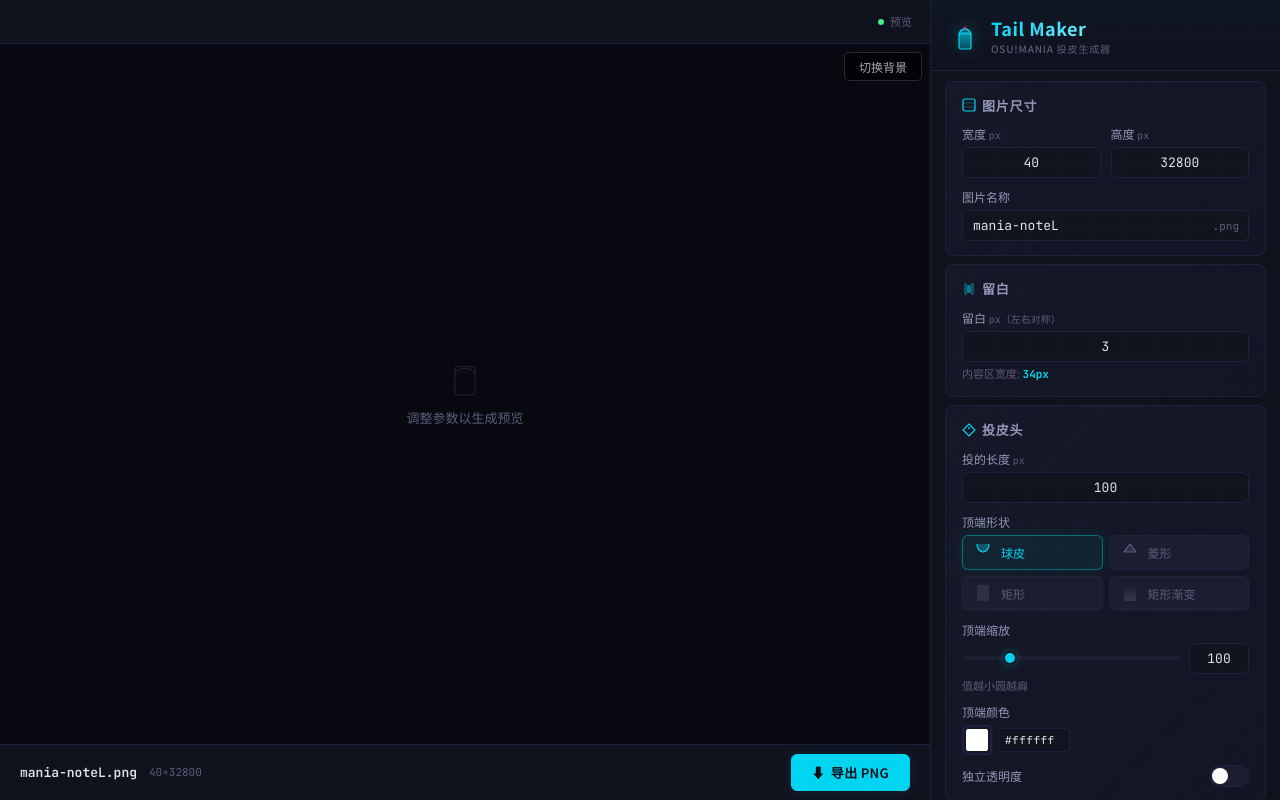
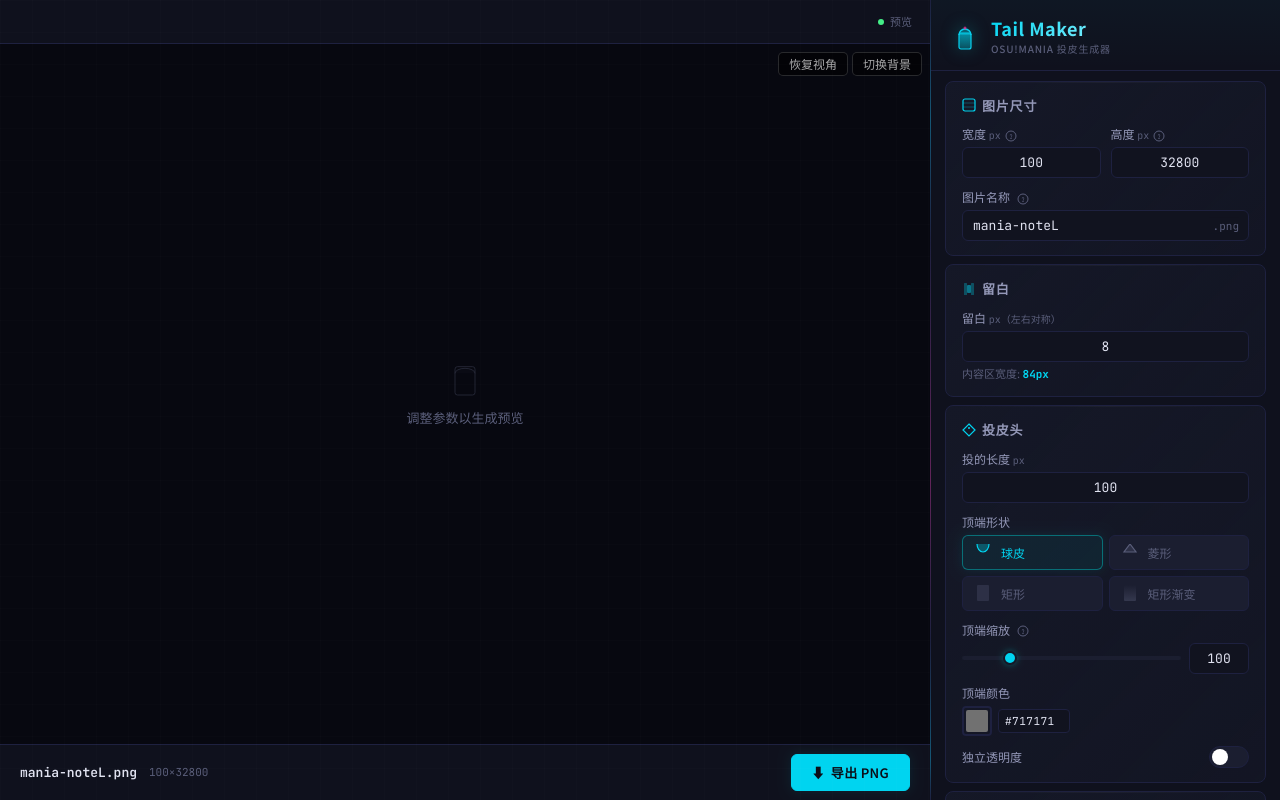
Before and after one commit to 2710165659/osu-manina-tail-maker, a Vue app: page / in a window 1280 px wide. Built offline with nearby package versions, Linux system fonts and the light colour scheme.

Commit message:
feat: 边框功能完善，默认宽度修改

```diff
--- a/src/components/ConfigPanel/CapSection.vue
+++ b/src/components/ConfigPanel/CapSection.vue
@@ -77,7 +77,13 @@ const opacityModel = computed({
     </div>
 
     <div class="field">
-      <label class="field-label">顶端缩放</label>
+      <label class="field-label">
+        顶端缩放
+        <span class="help-icon" title="值越小圆越扁">
+          <svg width="12" height="12" viewBox="0 0 12 12" fill="none"><circle cx="6" cy="6" r="5" stroke="currentColor" stroke-width="1"/><path d="M5.4 5.4a.6.6 0 0 1 1.2 0c0 .66-.6.9-.6 1.5v.3h.6v-.3c0-.66.6-.9.6-1.5a1.2 1.2 0 1 0-2.4 0h.6ZM5.4 9h1.2v-1.2h-1.2z" fill="currentColor"/></svg>
+          <span class="help-tip">值越小圆越扁</span>
+        </span>
+      </label>
       <div class="scale-row">
         <input v-model.number="capScaleModel" type="range" min="1" max="500" class="slider" @input="applyScale(capScaleModel)" />
         <input
@@ -88,7 +94,6 @@ const opacityModel = computed({
           @change="applyScale(capScaleModel)"
         />
       </div>
-      <div class="field-info">值越小圆越扁</div>
     </div>
 
     <div class="field">
@@ -134,6 +139,11 @@ const opacityModel = computed({
 .scale-row { display: flex; align-items: center; gap: 8px; }
 .scale-row .slider { flex: 1; }
 .scale-num { width: 60px; }
+.help-icon { display: inline-flex; align-items: center; justify-content: center; width: 14px; height: 14px; border-radius: 50%; color: var(--text-muted); cursor: help; position: relative; vertical-align: middle; margin-left: 3px; transition: color .15s }
+.help-icon:hover { color: var(--accent-cyan) }
+.help-tip { position: absolute; top: calc(100% + 6px); left: 50%; transform: translateX(-50%); padding: 5px 10px; background: rgba(15,17,29,0.97); border: 1px solid var(--border-color); border-radius: 4px; font-size: 11px; color: var(--text-primary); white-space: nowrap; pointer-events: none; opacity: 0; transition: opacity .15s; font-weight: 400; z-index: 99999; box-shadow: 0 4px 16px rgba(0,0,0,0.5) }
+.help-tip:hover { white-space: normal; max-width: 280px }
+.help-icon:hover .help-tip { opacity: 1 }
 .color-row { display: flex; align-items: center; gap: 6px; }
 .color-picker { width: 30px; height: 30px; border: 2px solid var(--border-color); border-radius: var(--radius-sm); cursor: pointer; background: transparent; padding: 2px; }
 .color-picker::-webkit-color-swatch-wrapper { padding: 0; }
--- a/src/components/ConfigPanel/ConfigPanel.vue
+++ b/src/components/ConfigPanel/ConfigPanel.vue
@@ -76,8 +76,9 @@ onMounted(() => { loaded.value = true })
   border-left: 1px solid var(--border-color);
   display: flex;
   flex-direction: column;
-  overflow: hidden;
+  overflow: visible;
   position: relative;
+  z-index: 10001; /* 高于 body::before 的 9999，确保 tooltip 不被遮挡 */
 }
 /* Subtle side glow on the panel edge */
 .config-panel::after {
--- a/src/components/ConfigPanel/ImageSection.vue
+++ b/src/components/ConfigPanel/ImageSection.vue
@@ -40,7 +40,13 @@ const filenameModel = computed({
     </h3>
     <div class="field-grid">
       <div class="field">
-        <label class="field-label">宽度 <span class="unit">px</span></label>
+        <label class="field-label">
+          宽度 <span class="unit">px</span>
+          <span class="help-icon">
+            <svg width="12" height="12" viewBox="0 0 12 12" fill="none"><circle cx="6" cy="6" r="5" stroke="currentColor" stroke-width="1"/><path d="M5.4 5.4a.6.6 0 0 1 1.2 0c0 .66-.6.9-.6 1.5v.3h.6v-.3c0-.66.6-.9.6-1.5a1.2 1.2 0 1 0-2.4 0h.6ZM5.4 9h1.2v-1.2h-1.2z" fill="currentColor"/></svg>
+            <span class="help-tip">lazer必须设置为skini里ColumnWidth值的1.6倍才不会变形。</span>
+          </span>
+        </label>
         <div class="input-wrap">
           <input
             v-model.number="widthModel"
@@ -53,7 +59,13 @@ const filenameModel = computed({
         <p v-if="widthWarn" class="warn">{{ widthWarn }}</p>
       </div>
       <div class="field">
-        <label class="field-label">高度 <span class="unit">px</span></label>
+        <label class="field-label">
+          高度 <span class="unit">px</span>
+          <span class="help-icon">
+            <svg width="12" height="12" viewBox="0 0 12 12" fill="none"><circle cx="6" cy="6" r="5" stroke="currentColor" stroke-width="1"/><path d="M5.4 5.4a.6.6 0 0 1 1.2 0c0 .66-.6.9-.6 1.5v.3h.6v-.3c0-.66.6-.9.6-1.5a1.2 1.2 0 1 0-2.4 0h.6ZM5.4 9h1.2v-1.2h-1.2z" fill="currentColor"/></svg>
+            <span class="help-tip">lazer推荐32800，否则可能导致尾部变形。stable推荐32767。</span>
+          </span>
+        </label>
         <div class="input-wrap">
           <input
             v-model.number="heightModel"
@@ -66,7 +78,13 @@ const filenameModel = computed({
       </div>
     </div>
     <div class="field">
-      <label class="field-label">图片名称</label>
+      <label class="field-label">
+        图片名称
+        <span class="help-icon">
+          <svg width="12" height="12" viewBox="0 0 12 12" fill="none"><circle cx="6" cy="6" r="5" stroke="currentColor" stroke-width="1"/><path d="M5.4 5.4a.6.6 0 0 1 1.2 0c0 .66-.6.9-.6 1.5v.3h.6v-.3c0-.66.6-.9.6-1.5a1.2 1.2 0 1 0-2.4 0h.6ZM5.4 9h1.2v-1.2h-1.2z" fill="currentColor"/></svg>
+          <span class="help-tip">因lazer加载问题对于此图片来说2x反而不如1x清晰。</span>
+        </span>
+      </label>
       <div class="input-wrap input-with-suffix">
         <input
           v-model="filenameModel"
@@ -110,4 +128,9 @@ const filenameModel = computed({
   background: var(--bg-input);
   padding-left: 4px;
 }
+.help-icon { display: inline-flex; align-items: center; justify-content: center; width: 14px; height: 14px; border-radius: 50%; color: var(--text-muted); cursor: help; position: relative; vertical-align: middle; margin-left: 3px; transition: color .15s }
+.help-icon:hover { color: var(--accent-cyan) }
+.help-tip { position: absolute; top: calc(100% + 6px); left: 50%; transform: translateX(-50%); padding: 5px 10px; background: rgba(15,17,29,0.97); border: 1px solid var(--border-color); border-radius: 4px; font-size: 11px; color: var(--text-primary); white-space: nowrap; pointer-events: none; opacity: 0; transition: opacity .15s; font-weight: 400; z-index: 99999; box-shadow: 0 4px 16px rgba(0,0,0,0.5) }
+.help-tip:hover { white-space: normal; max-width: 280px }
+.help-icon:hover .help-tip { opacity: 1 }
 </style>
--- a/src/components/PreviewPanel/PreviewPanel.vue
+++ b/src/components/PreviewPanel/PreviewPanel.vue
@@ -17,7 +17,7 @@ const pan = ref({ x: 0, y: 0 })
 let dragging = false
 let ds = { x: 0, y: 0, px: 0, py: 0 }
 
-const bgModes = ['dark70', 'white', 'black', 'green', 'transparent'] as const
+const bgModes = ['dark70', 'white', 'black', 'green'] as const
 type BgMode = typeof bgModes[number]
 const bgMode = ref<BgMode>('dark70')
 const bgLabels: Record<BgMode, string> = {
@@ -25,11 +25,16 @@ const bgLabels: Record<BgMode, string> = {
   white: '纯白',
   black: '纯黑',
   green: '绿幕',
-  transparent: '透明',
 }
 const bgMenuOpen = ref(false)
 function selectBg(m: BgMode) { bgMode.value = m; bgMenuOpen.value = false; paint() }
 function toggleBgMenu() { bgMenuOpen.value = !bgMenuOpen.value }
+
+function resetView() {
+  zoom.value = 100
+  pan.value = { x: 0, y: Math.max(0, (bh.value * 2.5 - ch.value) / 2) }
+  paint()
+}
 
 let bitmap: ImageBitmap | null = null
 const bw = ref(0)
@@ -44,11 +49,11 @@ watch(src, async (url) => {
   bitmap = await createImageBitmap(await r.blob())
   bw.value = bitmap.width; bh.value = bitmap.height
   try { old?.close() } catch {}
-  if (!old) { zoom.value = 100; pan.value = { x: 0, y: -ch.value * 0.15 } }
+  if (!old) { zoom.value = 100; pan.value = { x: 0, y: Math.max(0, (bh.value * 2.5 - ch.value) / 2) } }
   paint()
 })
 
-const s = computed(() => zoom.value / 20)
+const s = computed(() => zoom.value / 40)
 
 // ---- 绘制 ----
 
@@ -80,8 +85,6 @@ function drawMain() {
     ctx.fillStyle = '#000000'; ctx.fillRect(dx, dy, dw, dh)
   } else if (bm === 'green') {
     ctx.fillStyle = '#00ff00'; ctx.fillRect(dx, dy, dw, dh)
-  } else if (bm === 'transparent') {
-    drawPSGrid(ctx, dx, dy, dw, dh)
   } else {
     // dark70 (default)
     drawPSGrid(ctx, dx, dy, dw, dh)
@@ -194,7 +197,7 @@ function vlabel(ctx: CanvasRenderingContext2D, t: string, x: number, y: number,
 
 function onMD(e: MouseEvent) { dragging = true; ds = { x: e.clientX, y: e.clientY, px: pan.value.x, py: pan.value.y } }
 function onMM(e: MouseEvent) { if (!dragging) return; pan.value = { x: ds.px + (e.clientX - ds.x), y: ds.py + (e.clientY - ds.y) }; paint() }
-function onMU() { dragging = false; bgMenuOpen.value = false }
+function onMU() { dragging = false }
 function onWh(e: WheelEvent) { e.preventDefault(); zoom.value = Math.max(1, Math.min(400, zoom.value + (e.deltaY > 0 ? -5 : 5))) }
 
 let ro: ResizeObserver | null = null
@@ -219,7 +222,8 @@ watch([s, cw, ch], paint, { flush: 'post' })
     <div ref="container" class="cv" @mousedown="onMD" @mousemove="onMM" @mouseup="onMU" @mouseleave="onMU" @wheel="onWh">
       <canvas ref="mainCanvas" class="c1"></canvas>
       <canvas ref="annoCanvas" class="c2"></canvas>
-      <div class="bg-wrap">
+      <div class="bg-wrap" @mousedown.stop @mouseup.stop>
+        <button class="bg-btn" @click="resetView">恢复视角</button>
         <button class="bg-btn" @click="toggleBgMenu">切换背景</button>
         <div v-if="bgMenuOpen" class="bg-drop">
           <button v-for="m in bgModes" :key="m" :class="['bg-opt', { on: bgMode === m }]" @click="selectBg(m)">{{ bgLabels[m] }}</button>
@@ -252,8 +256,8 @@ watch([s, cw, ch], paint, { flush: 'post' })
 .c2 { pointer-events:none }
 .ph { position:absolute; inset:0; display:flex; flex-direction:column; align-items:center; justify-content:center; gap:8px; color:var(--text-muted); font-size:13px; z-index:2 }
 .ph svg { opacity:.4 }
-.bg-wrap { position:absolute; top:8px; right:8px; z-index:10 }
-.bg-btn { padding:5px 14px; background:rgba(0,0,0,0.55); border:1px solid rgba(255,255,255,0.15); border-radius:5px; color:rgba(255,255,255,0.65); font-size:12px; cursor:pointer; font-family:inherit; white-space:nowrap }
+.bg-wrap { position:absolute; top:8px; right:8px; z-index:10; display:flex; gap:4px }
+.bg-btn { padding:5px 10px; background:rgba(0,0,0,0.55); border:1px solid rgba(255,255,255,0.15); border-radius:5px; color:rgba(255,255,255,0.65); font-size:12px; cursor:pointer; font-family:inherit; white-space:nowrap; line-height:1 }
 .bg-btn:hover { background:rgba(0,0,0,0.75); border-color:var(--accent-cyan); color:var(--accent-cyan) }
 .bg-drop { position:absolute; top:100%; right:0; margin-top:4px; background:rgba(15,17,29,0.95); border:1px solid var(--border-color); border-radius:5px; overflow:hidden; min-width:100px }
 .bg-opt { display:block; width:100%; padding:6px 14px; background:transparent; border:none; color:var(--text-secondary); font-size:12px; cursor:pointer; text-align:left; font-family:inherit; white-space:nowrap }
--- a/src/style.css
+++ b/src/style.css
@@ -109,7 +109,7 @@ body::before {
   margin-bottom: 0;
   transition: all 0.25s ease;
   position: relative;
-  overflow: hidden;
+  overflow: visible;
 }
 /* Subtle top highlight bar on each card */
 .config-section::before {
--- a/src/types/config.ts
+++ b/src/types/config.ts
@@ -19,11 +19,11 @@ export interface ValidationResult { valid: boolean; errors: string[] }
 
 export function createDefaultConfig(): TailConfig {
   return {
-    image: { width: 40, height: 32800, filename: 'mania-noteL' },
-    margin: 3,
+    image: { width: 100, height: 32800, filename: 'mania-noteL' },
+    margin: 8,
     throwLength: 100,
-    cap: { shape: 'ball', scale: 100, color: { r: 255, g: 255, b: 255, a: 255 }, independentOpacity: false, opacity: 255 },
-    body: { fillColor: { r: 255, g: 255, b: 255, a: 255 }, fillOpacity: 255, borderEnabled: false, borderColor: { r: 0, g: 0, b: 0, a: 255 }, borderOpacity: 255, borderWidth: 1 },
+    cap: { shape: 'ball', scale: 100, color: { r: 113, g: 113, b: 113, a: 255 }, independentOpacity: false, opacity: 255 },
+    body: { fillColor: { r: 113, g: 113, b: 113, a: 255 }, fillOpacity: 255, borderEnabled: false, borderColor: { r: 255, g: 255, b: 255, a: 255 }, borderOpacity: 255, borderWidth: 1 },
     globalOpacity: 255,
   }
 }
```
Also changed, not shown: 2 other files (tests, documents, lock files or other folders).
